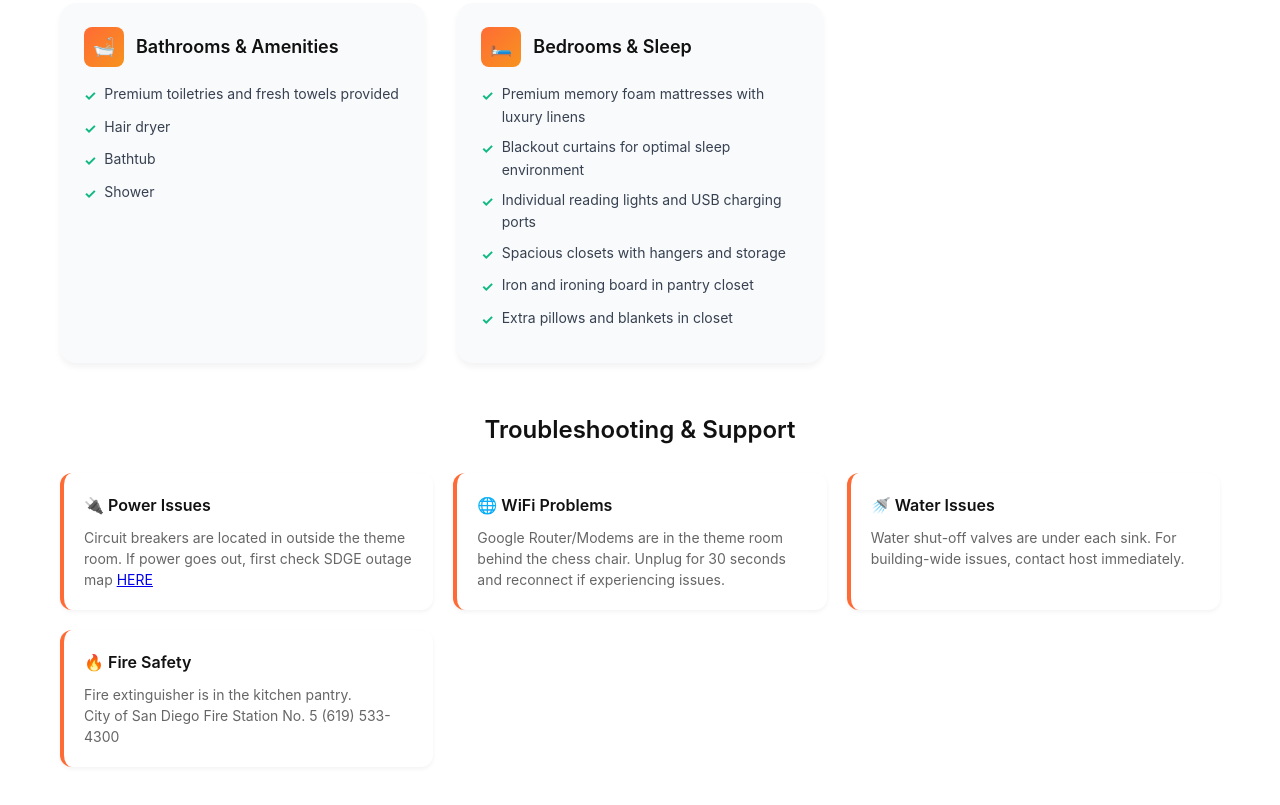
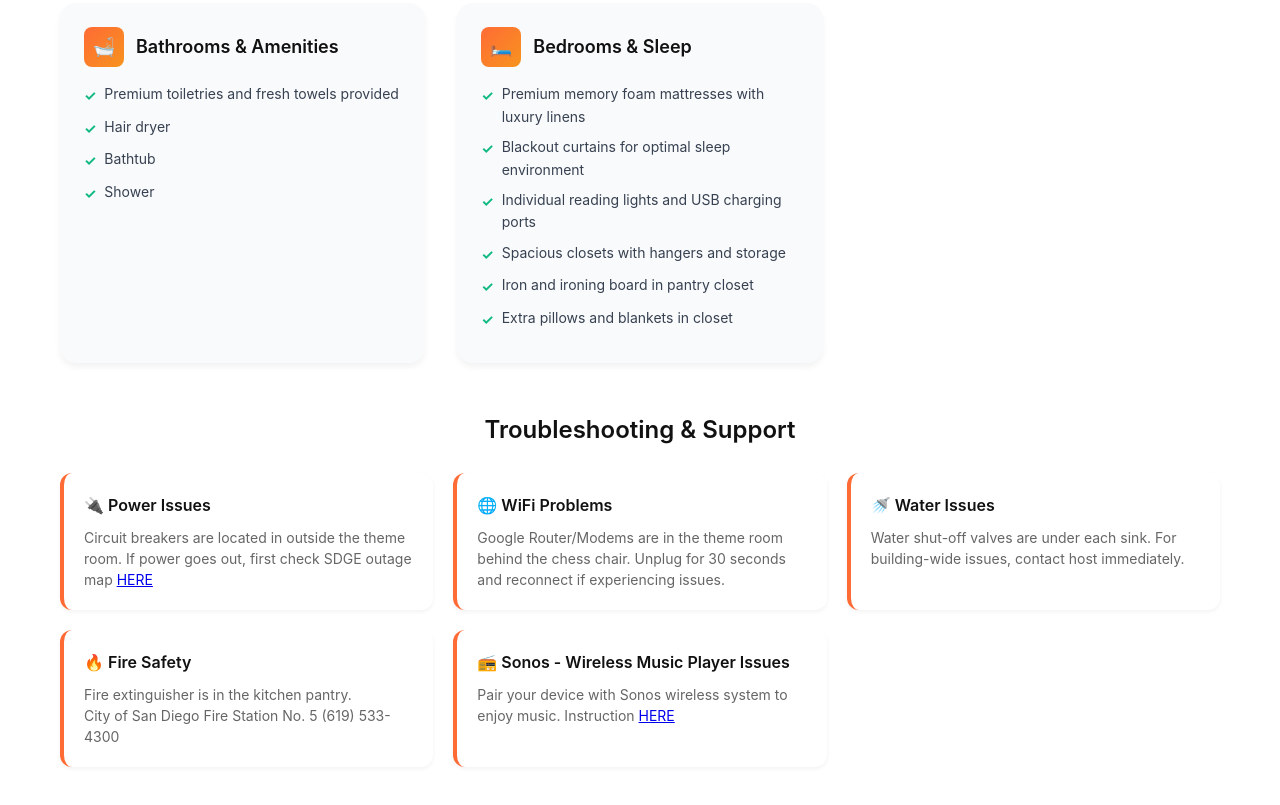
Before and after one commit to MursalinHabib/mursalinhabib.github.io, a plain HTML site: page property-guide.html in a window 1280 px wide. Shown: the part 1153-1958 px from the top of the page. Drawn offline with Linux system fonts and the light colour scheme.

Commit message:
Update property-guide.html

```diff
--- a/property-guide.html
+++ b/property-guide.html
@@ -184,6 +184,10 @@
                         <p>Fire extinguisher is in the kitchen pantry.</p>
                         <p>City of San Diego Fire Station No. 5 (619) 533-4300</p>
                     </div>
+                    <div class="trouble-item">
+                        <h4>📻 Sonos - Wireless Music Player Issues</h4>
+                        <p>Pair your device with Sonos wireless system to enjoy music. Instruction <a href="https://support.sonos.com/en-us/article/pair-sonos-era-100-with-bluetooth">HERE</a></p>
+                    </div>
                 </div>
             </div>
         </div>
```
